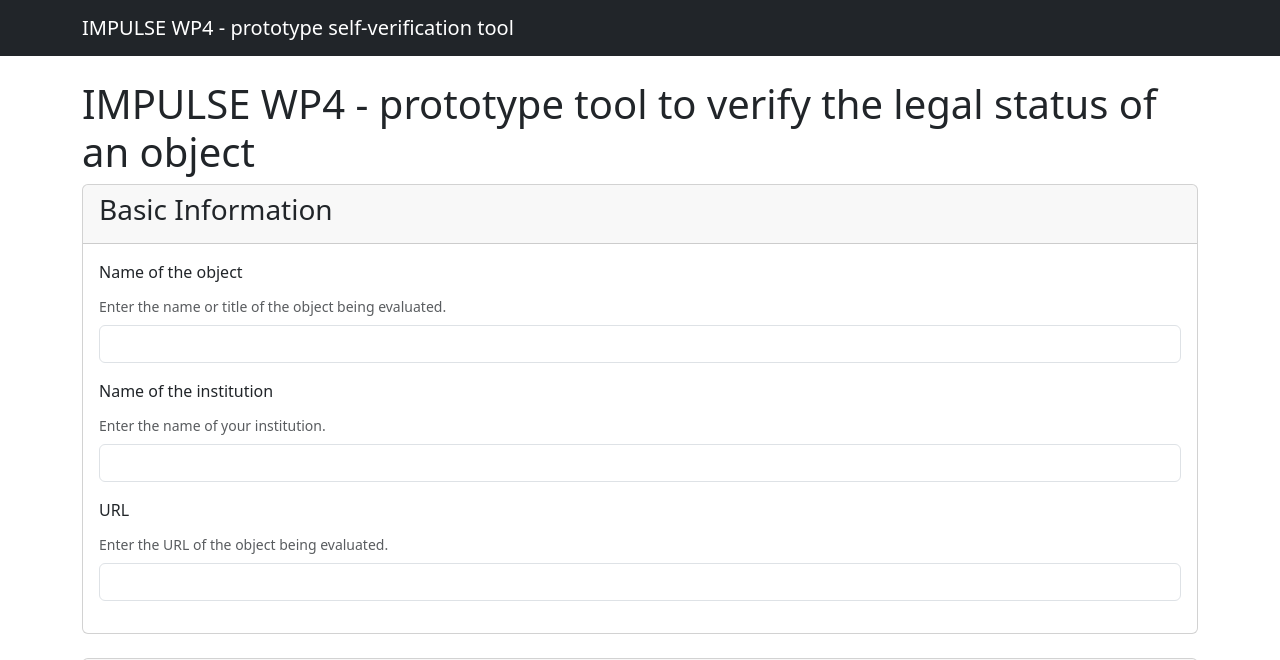
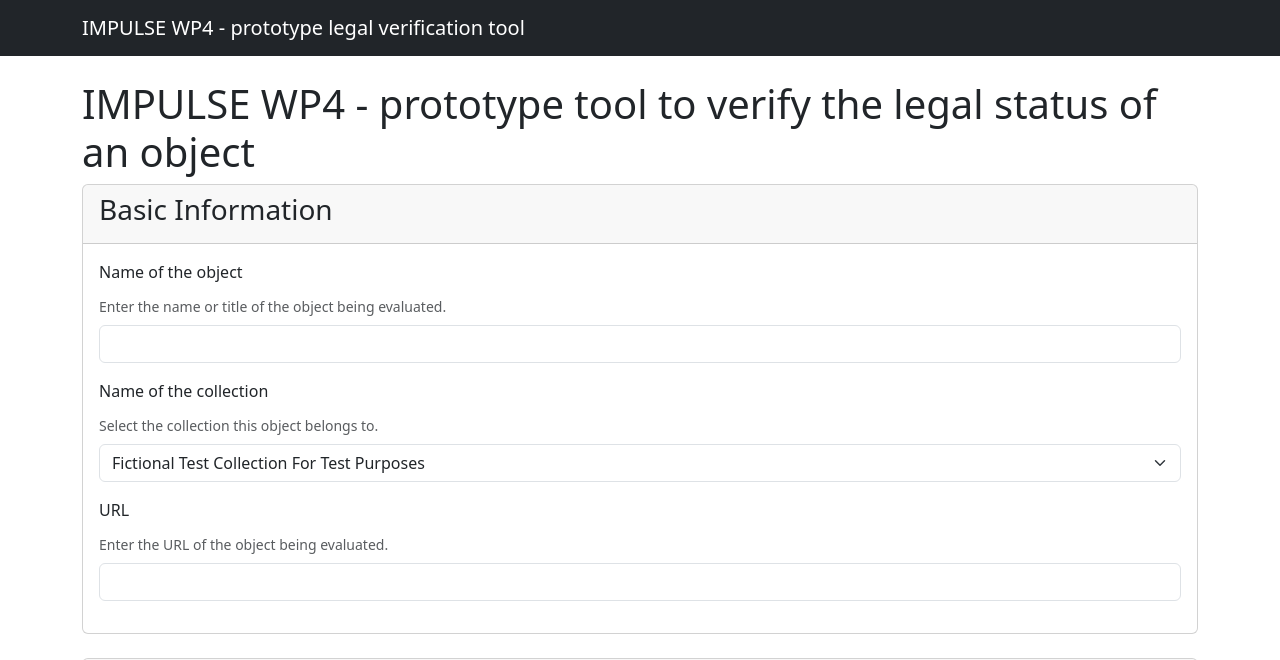
Before and after one commit to Leftfish/impulse-wp4-tool, a Flask app: page / in a window 1280 px wide. Shown: the top 660 px of the page. Run offline with Flask 3, Linux system fonts and the light colour scheme.

Commit message:
Add descriptions and clean up the HTML. Prepare for initial release.

```diff
--- a/forms.py
+++ b/forms.py
@@ -17,6 +17,48 @@ from data.country_codes import COUNTRY_CODES, is_eea_country, is_eu_country
 # Each tuple contains (value, display_text) where:
 # - value: internal identifier used in processing
 # - display_text: user-friendly description shown in the form
+COLLECTION_CHOICES = [
+    ('fictional_test_collection', 'Fictional Test Collection For Test Purposes'),
+    ('film_museum_costume', 'Film Museum Potsdam: Costume Design & Scenography Collection'),
+    ('film_museum_tech', 'Film Museum Potsdam: Film & Cinema Technology Collection'),
+    ('film_museum_props', 'Film Museum Potsdam: Props Collection'),
+    ('film_uni_holocaust', 'Film University Babelsberg: Volumetric Contemporary Testimony of Holocaust Survivors Collection'),
+    ('heritage_malta_dockyard', 'Heritage Malta: Dockyard Collection'),
+    ('heritage_malta_maritime', 'Heritage Malta: Maritime Collection'),
+    ('ju_art_science', 'Jagiellonian University: Collections of Art and Scientific Objects'),
+    ('ju_humboldt', 'Jagiellonian University: Humboldt'),
+    ('ju_natural', 'Jagiellonian University: Natural Collections'),
+    ('ju_virtual_museums', 'Jagiellonian University: Virtual Museums'),
+    ('ju_patrimonium', 'Jagiellonian University: Patrimonium'),
+    ('ju_slub_dresden', 'Jagiellonian University: SLUB Dresden'),
+    ('ku_leuven_antiquo', 'KU Leuven: Collectio Academia Antiquo'),
+    ('ku_leuven_corble', 'KU Leuven: Corble'),
+    ('ku_leuven_glass', 'KU Leuven: Glass Slides'),
+    ('ku_leuven_incunabula', 'KU Leuven: Incunabula'),
+    ('ku_leuven_jesuitica', 'KU Leuven: Jesuitica'),
+    ('ku_leuven_magister', 'KU Leuven: Magister Dixit'),
+    ('ku_leuven_manuscripts', 'KU Leuven: Manuscripts'),
+    ('ku_leuven_postcards', 'KU Leuven: Picture Postcards'),
+    ('ku_leuven_theses', 'KU Leuven: Theses'),
+    ('magna_zmien_archives', 'Magna Zmien: Archives'),
+    ('magna_zmien_temples', 'Magna Zmien: Temples'),
+    ('nkua_3d_scans', 'NKUA Museum: 3D Scans of Scientific Instruments'),
+    ('nkua_interviews', 'NKUA Museum: Interviews'),
+    ('nkua_mascagni', 'NKUA Museum: Mascagni Atlas'),
+    ('nkua_portraits', 'NKUA Museum: Portraits'),
+    ('thessaloniki_astir', 'Thessaloniki Festival: Astir Archival'),
+    ('thessaloniki_books', 'Thessaloniki Festival: Books'),
+    ('thessaloniki_brochures', 'Thessaloniki Festival: Brochures'),
+    ('thessaloniki_catalogues', 'Thessaloniki Festival: Festival Catalogues'),
+    ('thessaloniki_magazine', 'Thessaloniki Festival: Festival Magazine'),
+    ('thessaloniki_megaposters', 'Thessaloniki Festival: Hellafi Megaposters'),
+    ('thessaloniki_magazines', 'Thessaloniki Festival: Magazines'),
+    ('thessaloniki_photos', 'Thessaloniki Festival: Photos'),
+    ('thessaloniki_posters', 'Thessaloniki Festival: Posters'),
+    ('thessaloniki_publications', 'Thessaloniki Festival: Publications'),
+    ('other', 'Other')
+]
+
 DIGITAL_REPR_NATURE_CHOICES = [
     ('obj_2d_to_2d', '2D objects digitized in 2D'),
     ('obj_2d_to_3d', '2D objects digitized in 3D'),
@@ -88,8 +130,7 @@ COMBINED_AVAILABILITY_CHOICES = [
     ('unknown', 'Unknown')
 ]
 
-# Keep existing CC_LICENSE_AVAILABILITY_CHOICES and DIGITAL_REPR_ONLINE_AVAILABILITY_CHOICES
-# for now to avoid breaking existing logic
+# Keep existing CC_LICENSE_AVAILABILITY_CHOICES for backward compatibility
 CC_LICENSE_AVAILABILITY_CHOICES = [
     ('not_applicable', 'No / Not applicable'),
     ('cc0', 'Yes. Available under Creative Commons: CC0'),
@@ -101,7 +142,7 @@ CC_LICENSE_AVAILABILITY_CHOICES = [
     ('other_open', 'Yes. It is a non-CC open content license.')
 ]
 
-DIGITAL_REPR_ONLINE_AVAILABILITY_CHOICES = [
+OBJECT_ONLINE_AVAILABILITY_CHOICES = [
     ('not_applicable', 'Not applicable (no IP rights cover the digital representation)'),
     ('rights_assignment', 'Yes. We have entered into a rights assignment agreement that included the assignment of the right to publicly communicate the digital representation.'),
     ('license_agreement', 'Yes. We have entered into a license agreement that includes the right to publicly communicate the digital representation.'),
@@ -263,9 +304,10 @@ class CopyrightForm(FlaskForm):
         description='Enter the name or title of the object being evaluated.'
     )
 
-    institution_name = StringField(
-        'Name of the institution',
-        description='Enter the name of your institution.'
+    institution_name = SelectField(
+        'Name of the collection',
+        description='Select the collection this object belongs to.',
+        choices=COLLECTION_CHOICES
     )
 
     object_url = StringField(
@@ -452,8 +494,8 @@ class CopyrightForm(FlaskForm):
     )
 
     object_copyright_rights_acquired_to_make_available = SelectField(
-        'Did you otherwise acquire rights that enable you to make the digital representation available online, in connection with all the relevant rights?',
-        choices=DIGITAL_REPR_ONLINE_AVAILABILITY_CHOICES,
+        'Did you otherwise acquire rights that enable you to make the original object available online (e.g. through rights transfer, license agreement, or legal provisions)?',
+        choices=OBJECT_ONLINE_AVAILABILITY_CHOICES,
         default='not_applicable'
     )
 
@@ -474,8 +516,8 @@ class CopyrightForm(FlaskForm):
     )
 
     digital_repr_rights_acquired_to_make_available = SelectField(
-        'Did you otherwise acquire rights that enable you to make the digital representation available online, in connection with all the relevant rights?',
-        choices=DIGITAL_REPR_ONLINE_AVAILABILITY_CHOICES,
+        'Did you otherwise acquire rights that enable you to make the digital representation itself available online (e.g. through rights transfer, license agreement, or legal provisions)?',
+        choices=COMBINED_AVAILABILITY_CHOICES,
         default='not_applicable'
     )
 
--- a/templates/base.html
+++ b/templates/base.html
@@ -3,14 +3,14 @@
 <head>
     <meta charset="UTF-8">
     <meta name="viewport" content="width=device-width, initial-scale=1.0">
-    <title>IMPULSE WP4 - prototype self-verification tool</title>
+    <title>IMPULSE WP4 - prototype legal verification tool</title>
     <link href="https://cdn.jsdelivr.net/npm/bootstrap@5.3.0/dist/css/bootstrap.min.css" rel="stylesheet">
     <link href="{{ url_for('static', filename='css/style.css') }}" rel="stylesheet">
 </head>
 <body>
     <nav class="navbar navbar-expand-lg navbar-dark bg-dark">
         <div class="container">
-            <a class="navbar-brand" href="/">IMPULSE WP4 - prototype self-verification tool</a>
+            <a class="navbar-brand" href="/">IMPULSE WP4 - prototype legal verification tool</a>
         </div>
     </nav>
 
--- a/templates/index.html
+++ b/templates/index.html
@@ -28,7 +28,7 @@
                 {% if form.institution_name.description %}
                 <div class="form-text mb-2">{{ form.institution_name.description }}</div>
                 {% endif %}
-                {{ form.institution_name(class="form-control") }}
+                {{ form.institution_name(class="form-select") }}
             </div>
 
             <div class="mb-3">
```
Also changed, not shown: tests/test_copyright_calculations.py (+1 -1 lines).
